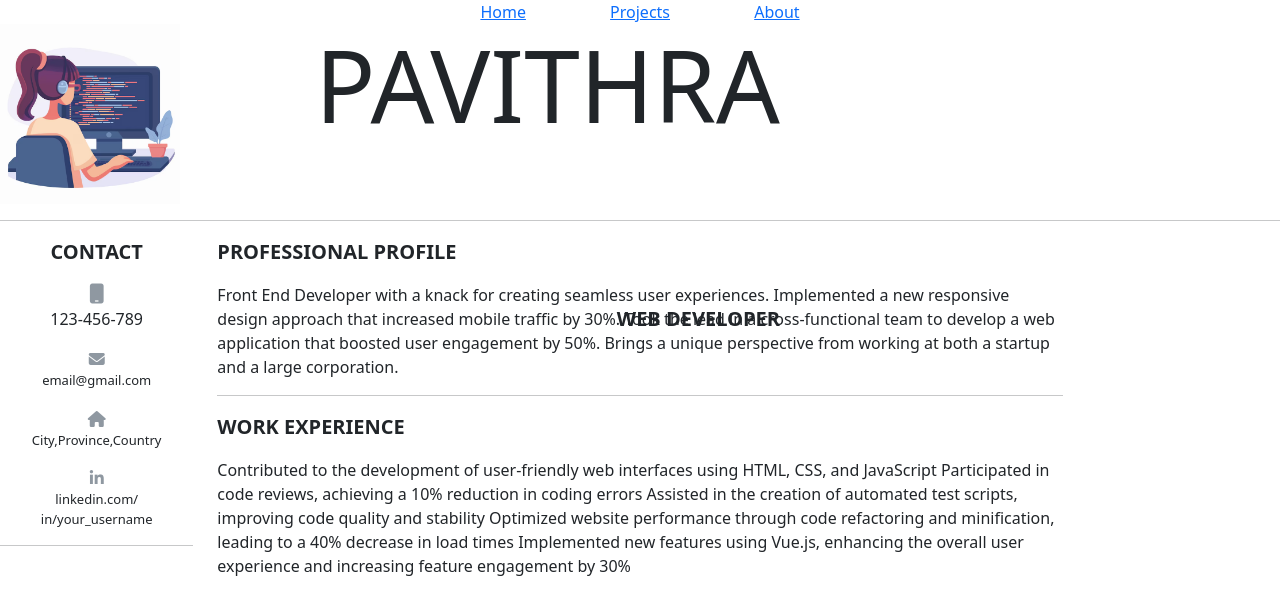
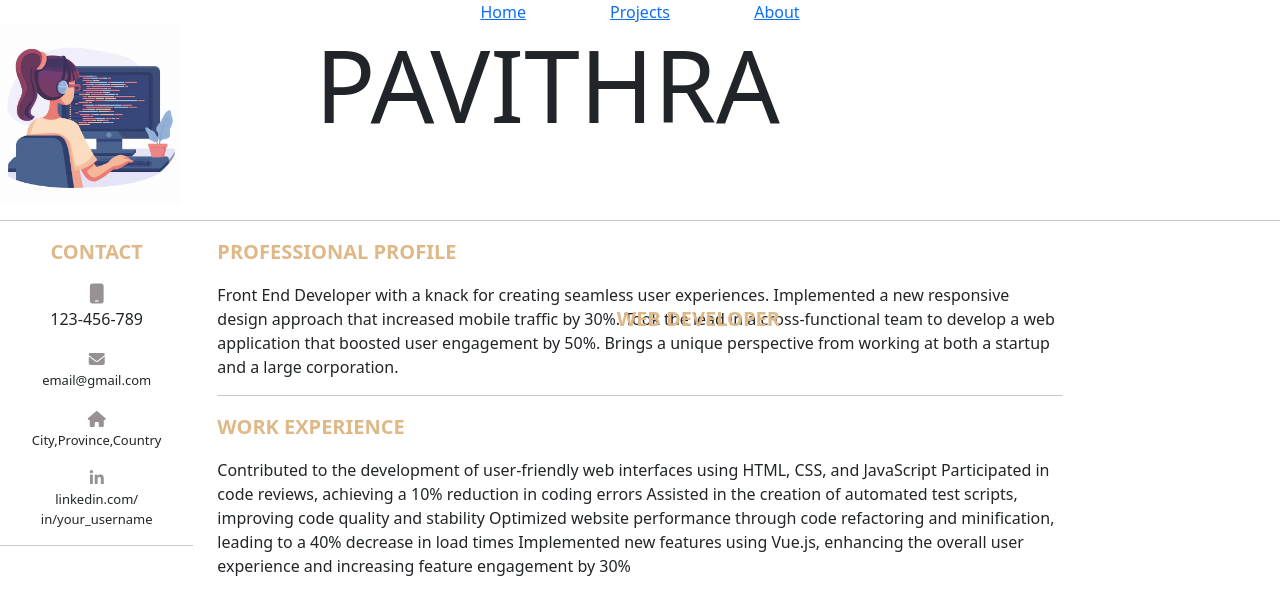
Before and after one commit to pavithravelmurugan1214/portfolio, a plain HTML site: page about.html in a window 1280 px wide. Drawn offline with nearby package versions, Linux system fonts and the light colour scheme.

Commit message:
new commit

```diff
--- a/about.html
+++ b/about.html
@@ -41,36 +41,36 @@ img{
                     </div>
                     <div class="col-md-7 div2">
                         <h1 style="position: absolute; right: 500px; font-size: 100px;">PAVITHRA</h1>
-                    <p style="position: absolute;bottom: 450px;font-size: 20px;font-weight: 600;right: 500px;">WEB DEVELOPER</p>
+                    <p style="position: absolute;bottom: 450px;font-size: 20px;font-weight: 600;right: 500px;color: burlywood;">WEB DEVELOPER</p>
                 </div>
                 </div>
                 <hr>
                <div class="row">
                 <div class="col-md-2 div3">
-                    <p style="font-weight: 700;font-size: 20px;">
+                    <p style="font-weight: 700;font-size: 20px;color: burlywood;">
                         CONTACT
                         </p>
-                        <i class="fa fa-mobile"style="font-size: 20px;color: rgb(143, 152, 161);"></i>
+                        <i class="fa fa-mobile"style="font-size: 20px; color:rgb(150, 146, 146)"></i>
                         <p>
                             123-456-789
                         </p>
-                        <i class="fa fa-envelope" style="color: rgb(143, 152, 161);"></i>
+                        <i class="fa fa-envelope" style="color:rgb(150, 146, 146)"></i>
                         <p style="font-size: 13px;">
                             email@gmail.com</p>
-                            <i class="fa fa-home" style="color: rgb(143, 152, 161);"></i>
+                            <i class="fa fa-home" style="color:rgb(150, 146, 146)"></i>
                         <p style="font-size:13px;">City,Province,Country</p>
-                        <i class="fab fa-linkedin-in" style="color: rgb(143, 152, 161);"></i>
+                        <i class="fab fa-linkedin-in" style="color:rgb(150, 146, 146);"></i>
                 <p style="font-size: 13px;" >linkedin.com/<br>in/your_username</p>
                 <hr>
             </div>
         <div class="col-md-8 div4">
-            <p style="font-weight: 700;font-size: 20px;">
+            <p style="font-weight: 700;font-size: 20px; color: burlywood;">
                 PROFESSIONAL PROFILE
             </p>
             <P>Front End Developer with a knack for creating seamless user experiences. Implemented a new responsive design approach that increased mobile traffic by 30%. Took the lead in a cross-functional team to develop a web application that boosted user engagement by 50%. Brings a unique perspective from working at both a startup and a large corporation.
             </P>
             <hr>
-            <p style="font-weight: 700;font-size: 20px;">WORK EXPERIENCE</p>
+            <p style="font-weight: 700;font-size: 20px; color: burlywood;">WORK EXPERIENCE</p>
             <p>
                 Contributed to the development of user-friendly web interfaces using HTML, CSS, and JavaScript
 Participated in code reviews, achieving a 10% reduction in coding errors
```
